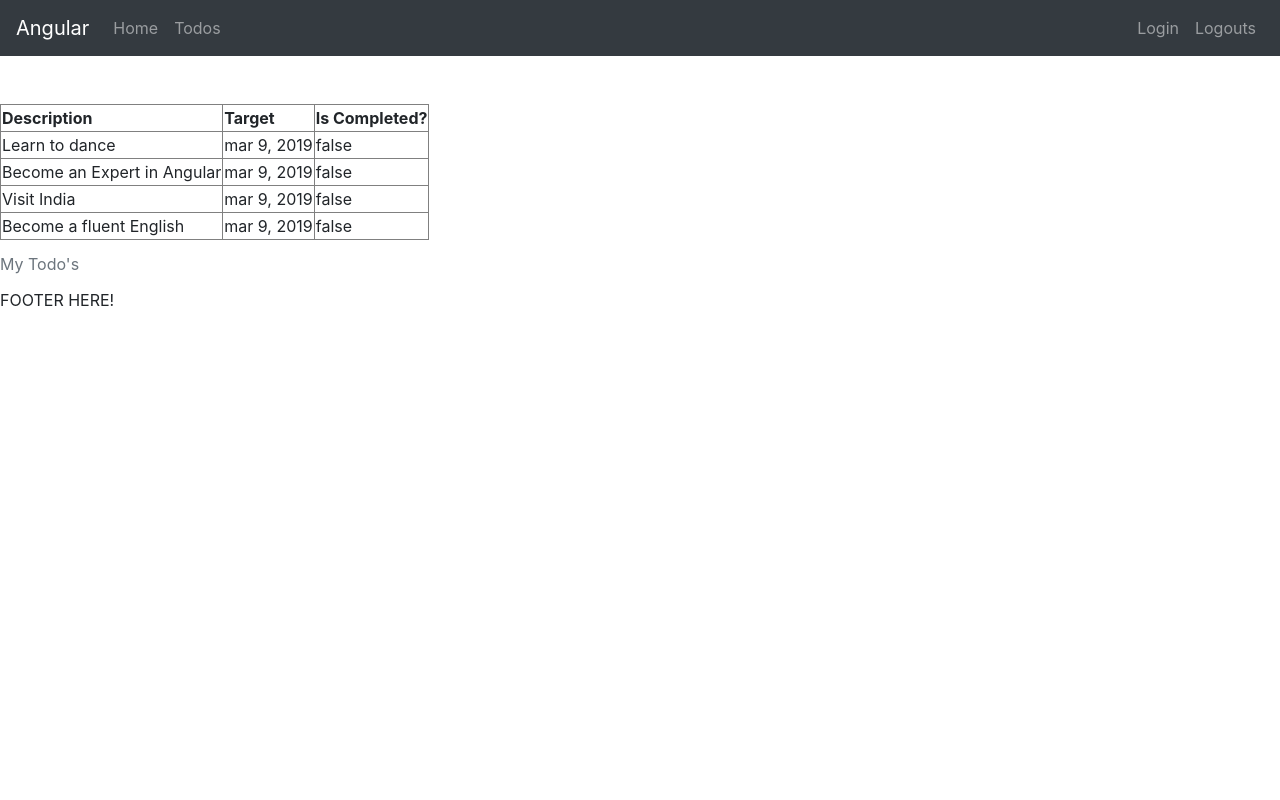
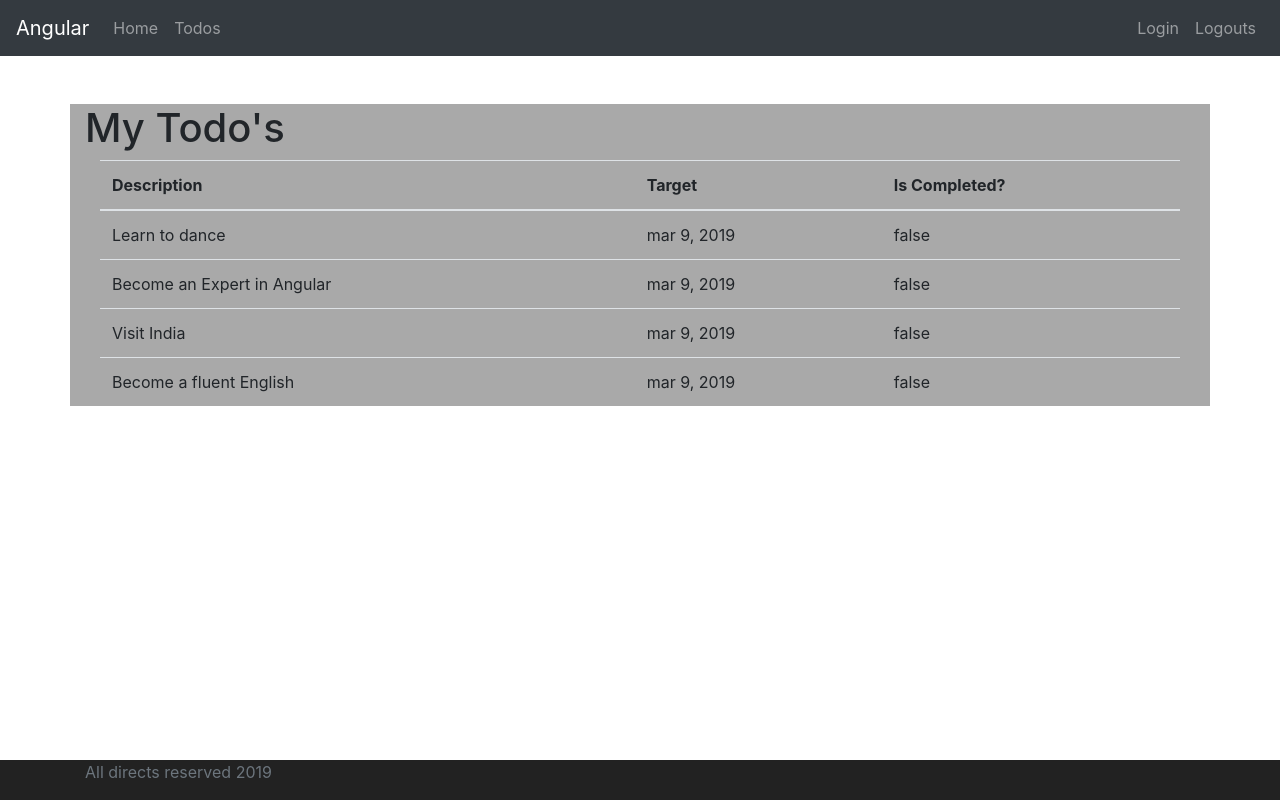
Before and after one commit to mvgmenezes/angular-todo, an Angular app: page /todos in a window 1280 px wide. Built offline with nearby package versions, Linux system fonts and the light colour scheme.

Commit message:
Criando o footer e alterando o css da listagem de todos

```diff
--- a/src/app/app.component.css
+++ b/src/app/app.component.css
@@ -1,3 +1,3 @@
 div {
-    background-color: bisque;
+    background-color: darkgray;
 }
--- a/src/app/app.component.html
+++ b/src/app/app.component.html
@@ -8,7 +8,11 @@
 <app-menu></app-menu>
 <br><br>
 
-<router-outlet></router-outlet>
+<div class="container">
+    <router-outlet></router-outlet>
+
+</div>
+
 
 
 <app-footer></app-footer>
--- a/src/app/footer/footer.component.css
+++ b/src/app/footer/footer.component.css
@@ -0,0 +1,7 @@
+.footer{
+    position: absolute;
+    bottom: 0;
+    width: 100%;
+    height: 40px;
+    background-color: #222222;
+}
--- a/src/app/footer/footer.component.html
+++ b/src/app/footer/footer.component.html
@@ -1,3 +1,8 @@
-<p>
-  FOOTER HERE!
-</p>
+<footer class="footer">
+  <div class="container">
+    <span class="text-muted">All directs reserved 2019</span>
+  </div>
+
+
+
+</footer>
--- a/src/app/list-todos/list-todos.component.html
+++ b/src/app/list-todos/list-todos.component.html
@@ -1,7 +1,7 @@
-<table border="1">
-    <caption>
-        My Todo's
-      </caption>
+<h1>My Todo's</h1>
+
+<div class="container">
+    <table class="table">
         <thead>
           <tr>
             <th>Description</th>
@@ -18,3 +18,4 @@
             </tr>
         </tbody>
       </table>
+</div>
```
Lines whose indentation alone changed are shown as unchanged.
